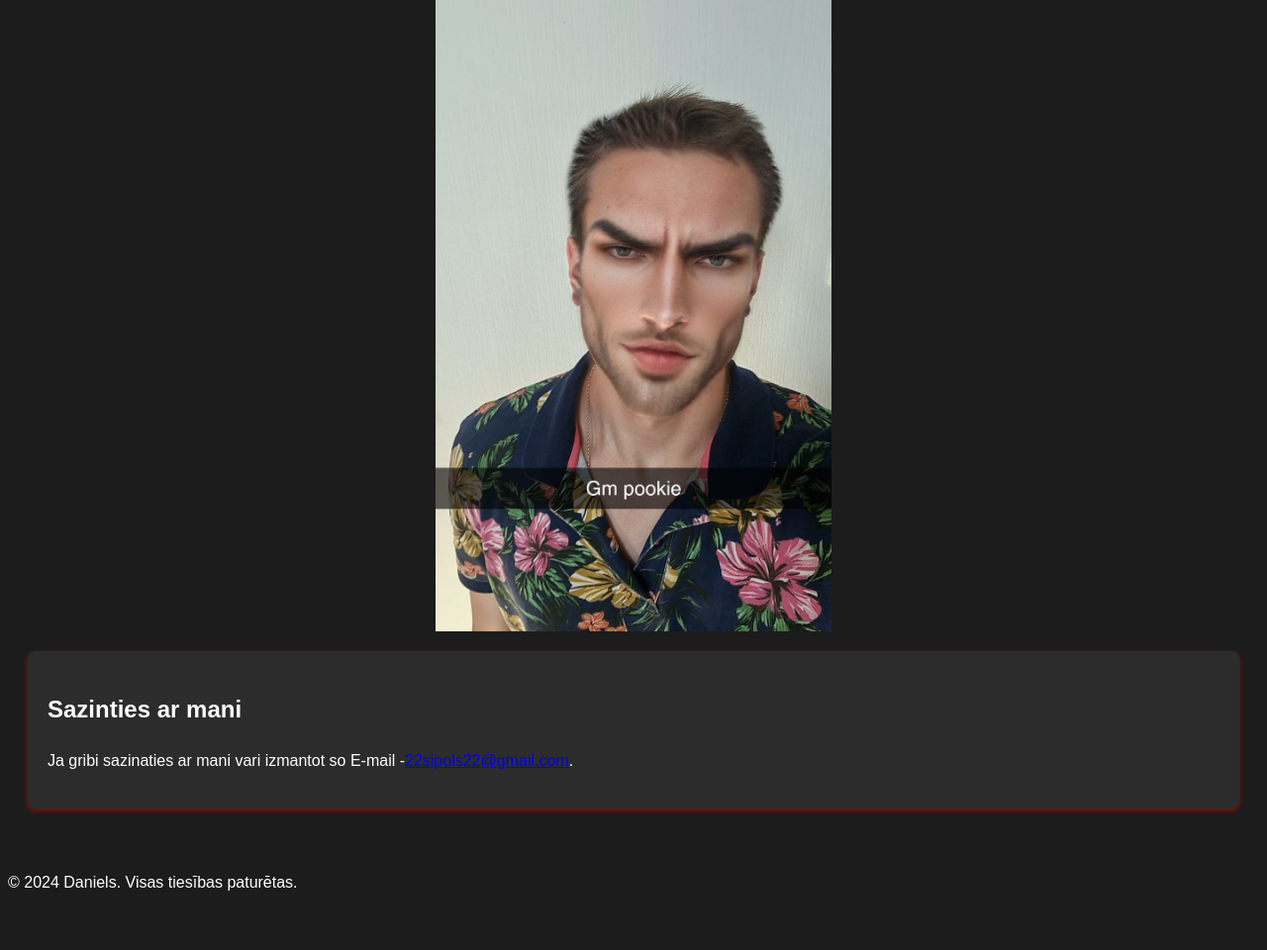
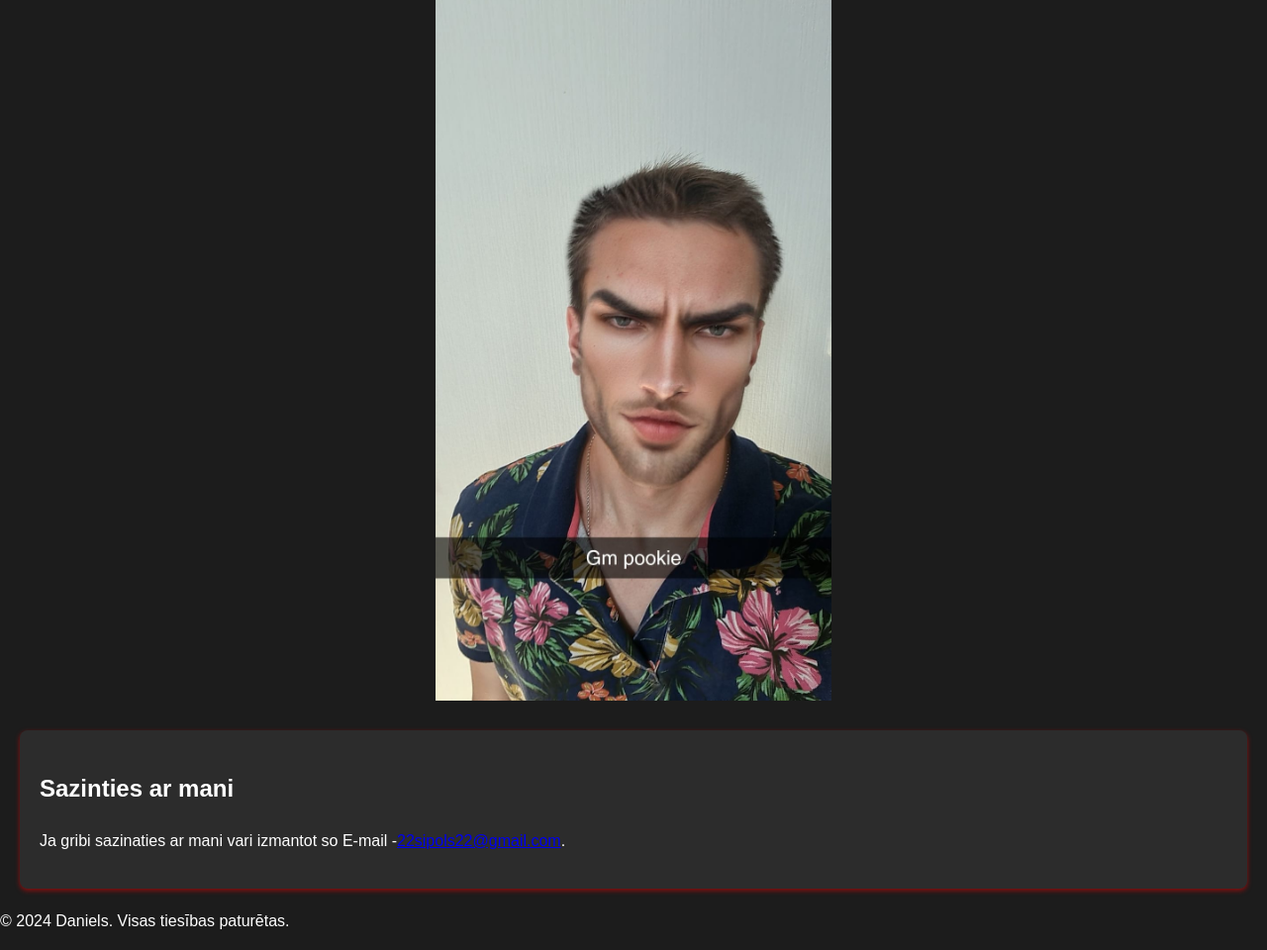
Before and after one commit to yoid22/Sipola-portfoli, a plain HTML site: page index.html in a window 1280 px wide. Shown: the part 1002-1962 px from the top of the page at 99% size. Before the commit the page ends 1923 px from the top, so only its background shows below. Drawn offline with Linux system fonts and the light colour scheme.

Commit message:
stunda beidzas

```diff
--- a/index.html
+++ b/index.html
@@ -17,17 +17,20 @@
                 <li><a href="#contact">kontakti</a></li>
             </ul>
         </nav>
-    </header></br>
+    </header>
+    <section>
         <button id="magic-button">GAMBA!</button>
-
+    </section>
+    <div class="container">
         <section id="about">
             <h2>Par mani</h2>
             <p>Es esmu students VTDT kodesanas pieredze ir daudz un patik ko daru ja sanak.</p>
-
         </section>
 
         <section id="projects">
-        <h2>Mani projekti </h2>
+            <h2>Mani projekti</h2>
+            <div class="projects-container">
+                <div class="project-info">
                     <div class="project">
                         <h3>Projects 1 Gamba</h3>
                         <p>Uzprogrameju gambling website ar nosaukumu "Gamba"</p>
@@ -36,15 +39,17 @@
                         <h3>Project Red Jack</h3>
                         <p>Izveidoju inovativu kodu kas bija lidziks bj bet savadaks</p>
                     </div>
+                </div>
+            </div>
         </section>
-    <br>
-    <img src="slopis.jpg" alt="sipols" style="width:50%;">
+
+        <img src="slopis.jpg" alt="sipols" class="project-image">
+    </div>
 
     <section id="contact">
         <h2>Sazinties ar mani</h2>
         <p>Ja gribi sazinaties ar mani vari izmantot so E-mail -<a href="mailto:22sipols22@gmail.com">22sipols22@gmail.com</a>.</p>
     </section>
-    <br>
 
     <footer>
         <p>&copy; 2024 Daniels. Visas tiesības paturētas.</p>
--- a/styles.css
+++ b/styles.css
@@ -1,12 +1,42 @@
+body {
+    font-family: 'Arial', sans-serif;
+    line-height: 1.6;
+    background-color: #1c1c1c; /* Dark background */
+    color: #ffffff; /* White text */
+    margin: 0; /* Remove default margin */
+}
+
+header {
+    background: #ff0000; /* Red background */
+    color: #ffffff;
+    padding: 20px 0;
+    text-align: center;
+}
+
+section {
+    padding: 10px; /* Reduced padding */
+    margin: 10px; /* Reduced margin */
+    background: #2c2c2c; /* Darker background for sections */
+    border-radius: 8px;
+    box-shadow: 0 2px 5px rgba(255, 0, 0, 0.5); /* Red shadow */
+}
+
+.container {
+    display: flex;
+    flex-direction: column; /* Stack sections vertically */
+    align-items: center; /* Center content */
+}
+
 img {
     display: block;
-    margin-left: auto;
-    margin-right: auto;
+    margin: 10px auto; /* Adjusted margin */
     width: 50%; /* Set the width to 50% of its parent container */
     max-width: 400px; /* Optional: Set a maximum width for larger screens */
     height: auto; /* Maintain aspect ratio */
     transition: transform 0.3s ease;
 }
+
+
 
 img:hover {
     transform: scale(1.05);
@@ -48,13 +78,6 @@ body {
     color: #ffffff; /* White text */
 }
 
-header {
-    background: #ff0000; /* Red background */
-    color: #ffffff;
-    padding: 20px 0;
-    text-align: center;
-    animation: fadeIn 1s ease-in;
-}
 
 @keyframes fadeIn {
     from {
@@ -156,3 +179,8 @@ section {
     justify-content: center; /* Center vertically (if needed) */
     height: auto; /* Adjust the height as necessary */
 }
+.container{
+    display:flex;
+
+
+}
```
Lines whose indentation alone changed are shown as unchanged.
